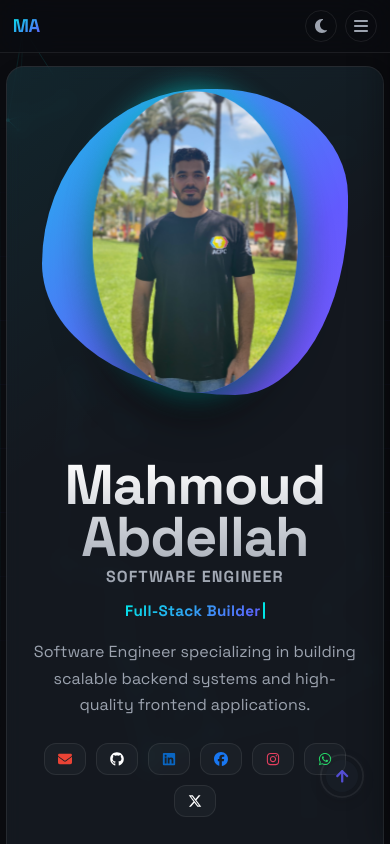
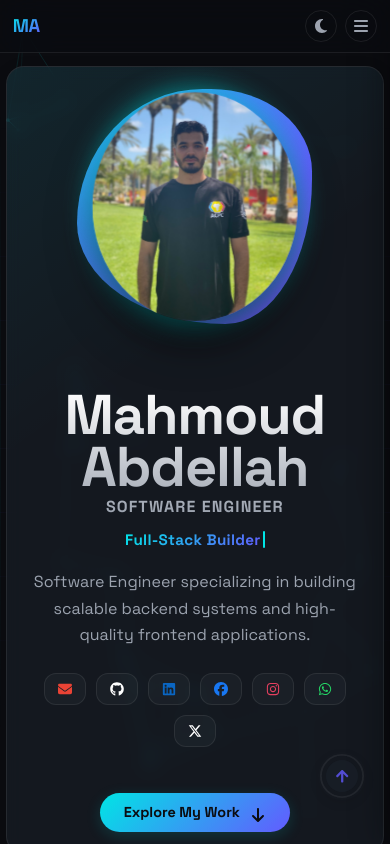
Before and after one commit to Mahmoud142/Mahmoud-Abdellah, a React (Vite) app: page / in a window 390 px wide. Shown: the top 844 px of the page. Built offline with nearby package versions, Linux system fonts and the light colour scheme.

Commit message:
style(hero): make profile image a perfect circle on all screen sizes

```diff
--- a/src/components/Hero/Hero.css
+++ b/src/components/Hero/Hero.css
@@ -300,17 +300,6 @@
     align-content: start;
 }
 
-.hero-image-card {
-    position: relative;
-    min-height: 15rem;
-    display: grid;
-    align-items: center;
-    padding: 0;
-    perspective: 1000px;
-    animation: profile-float 6s cubic-bezier(0.4, 0, 0.2, 1) infinite;
-    will-change: transform;
-}
-
 
 @keyframes frame-flow {
     0% {
@@ -393,7 +382,7 @@
     width: 100%;
     height: 100%;
     object-fit: cover;
-    border-radius: 2rem;
+    border-radius: 50% !important;
     box-shadow: 0 10px 30px rgba(0, 0, 0, 0.4);
     z-index: 1;
     transition: transform 0.5s cubic-bezier(0.175, 0.885, 0.32, 1.27);
@@ -488,7 +477,7 @@
         margin-bottom: 1.5rem;
     }
 
-    .hero-image-card {
+    .hero-image-wrapper {
         width: 70%;
         max-width: 260px;
         min-height: auto;
@@ -512,6 +501,7 @@
         transform: scale(1) !important;
         outline-offset: 6px;
     }
+
 }
 
 @media (max-width: 768px) {
```
